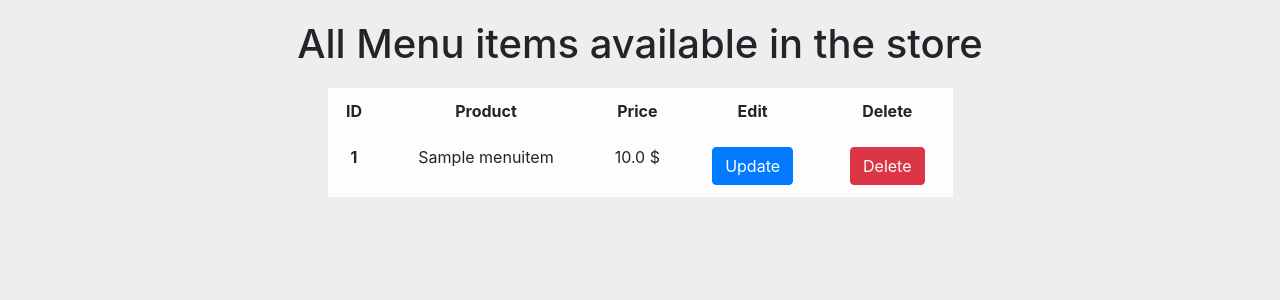
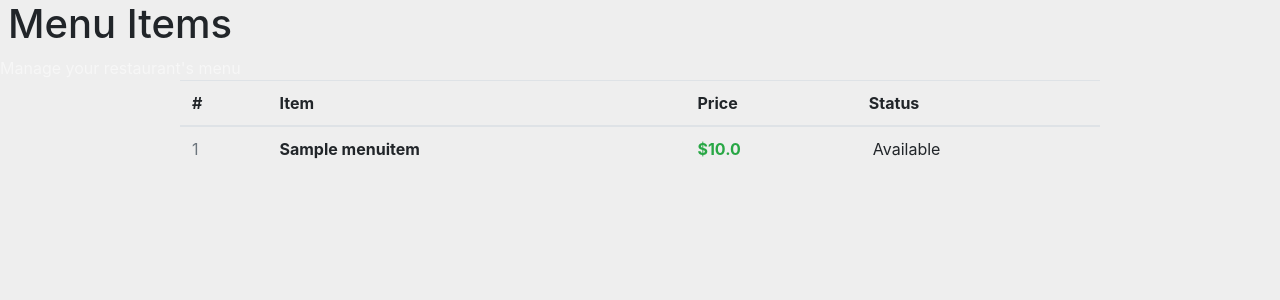
Before and after one commit to masmarmehdi/Django-delights, a Django app: page /menu-items/ in a window 1280 px wide. Shown: the part 56-356 px from the top of the page. Run offline with Django 4.2, Linux system fonts and the light colour scheme; tables that the repository leaves empty hold one stand-in row (values such as "Sample post").

Commit message:
menu items refinement

```diff
--- a/inventory/templates/inventory/menuitem_list.html
+++ b/inventory/templates/inventory/menuitem_list.html
@@ -1,40 +1,77 @@
 {% extends 'base.html' %}
 {% block head %}
-    <title>Menu items</title>
-{% endblock  %}
+    <title>Menu Items — Django Delights</title>
+{% endblock %}
+
 {% block content %}
-<div style="text-align:center;margin:20px">
-    <h1>All Menu items available in the store</h1>
+<div class="page-header">
+    <h1><i class="bi bi-menu-button-wide-fill mr-2"></i>Menu Items</h1>
+    <p class="mb-0 text-white-50">Manage your restaurant's menu</p>
+</div>
+
+<div class="container">
     {% if user.is_authenticated %}
-        <a href="{% url 'create-menu_items' %}"><button class="btn btn-primary">Add a new Menu item</button></a>
+    <div class="text-center mb-4">
+        <a href="{% url 'create-menu_items' %}" class="btn btn-success btn-lg">
+            <i class="bi bi-plus-circle-fill mr-1"></i>Add New Menu Item
+        </a>
+    </div>
     {% endif %}
-</div>
-<div class='row justify-content-center'>
-    <div class='col-md-6'>
-    <table class="table table-light" style="text-align:center">
+
+    {% if menu_items %}
+    <div class="row justify-content-center">
+        <div class="col-lg-10">
+            <div class="app-table">
+                <table class="table mb-0">
                     <thead>
                         <tr>
-              <th scope="col">ID</th>
-              <th scope="col">Product</th>
-              <th scope="col">Price</th>
-              <th scope="col">Edit</th>
-              <th scope="col">Delete</th>
+                            <th>#</th>
+                            <th>Item</th>
+                            <th>Price</th>
+                            <th>Status</th>
+                            {% if user.is_authenticated %}
+                            <th class="text-center">Actions</th>
+                            {% endif %}
                         </tr>
                     </thead>
                     <tbody>
                         {% for item in menu_items %}
                         <tr>
-            <th scope="row">{{item.id}}</th>
-            <td>{{ item}}</td>
-            <td>{{ item.price }} $</td>
-            <td><a href="{% url 'update-menu_items' item.id %}"><button class="btn btn-primary">Update</button></a></td>
-            <td><a href="{% url 'delete-menu_items' item.id %}"><button class="btn btn-danger">Delete</button></a></td>
+                            <td class="text-muted">{{ item.id }}</td>
+                            <td><strong>{{ item.title }}</strong></td>
+                            <td class="text-success font-weight-bold">${{ item.price }}</td>
+                            <td>
+                                {% if item.available %}
+                                    <span class="badge-available"><i class="bi bi-check-circle-fill mr-1"></i>Available</span>
+                                {% else %}
+                                    <span class="badge-unavailable"><i class="bi bi-x-circle-fill mr-1"></i>Low stock</span>
+                                {% endif %}
+                            </td>
+                            {% if user.is_authenticated %}
+                            <td class="text-center">
+                                <a href="{% url 'update-menu_items' item.id %}" class="btn btn-sm btn-outline-primary mr-1">
+                                    <i class="bi bi-pencil-fill"></i> Edit
+                                </a>
+                                <a href="{% url 'delete-menu_items' item.id %}" class="btn btn-sm btn-outline-danger">
+                                    <i class="bi bi-trash-fill"></i> Delete
+                                </a>
+                            </td>
+                            {% endif %}
                         </tr>
-
                         {% endfor %}
                     </tbody>
                 </table>
             </div>
         </div>
     </div>
-{% endblock  %}
+    {% else %}
+    <div class="empty-state">
+        <i class="bi bi-journal-x"></i>
+        <h5>No menu items yet</h5>
+        {% if user.is_authenticated %}
+        <p class="text-muted">Click "Add New Menu Item" to get started.</p>
+        {% endif %}
+    </div>
+    {% endif %}
+</div>
+{% endblock %}
```
Also changed, not shown: inventory/templates/inventory/menuitem_delete.html (+19 -9 lines), inventory/templates/inventory/menuitem_form.html (+37 -15 lines). Lines whose indentation alone changed are shown as unchanged.
